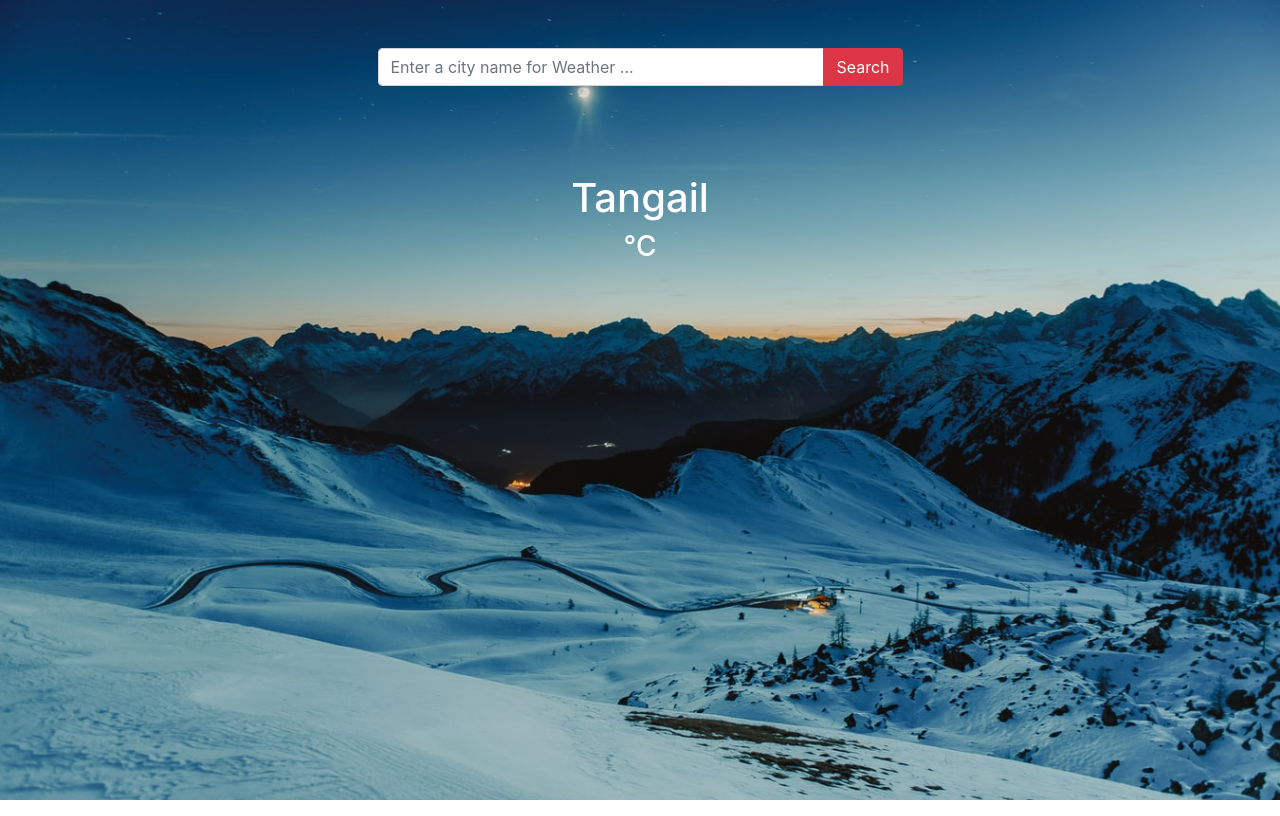
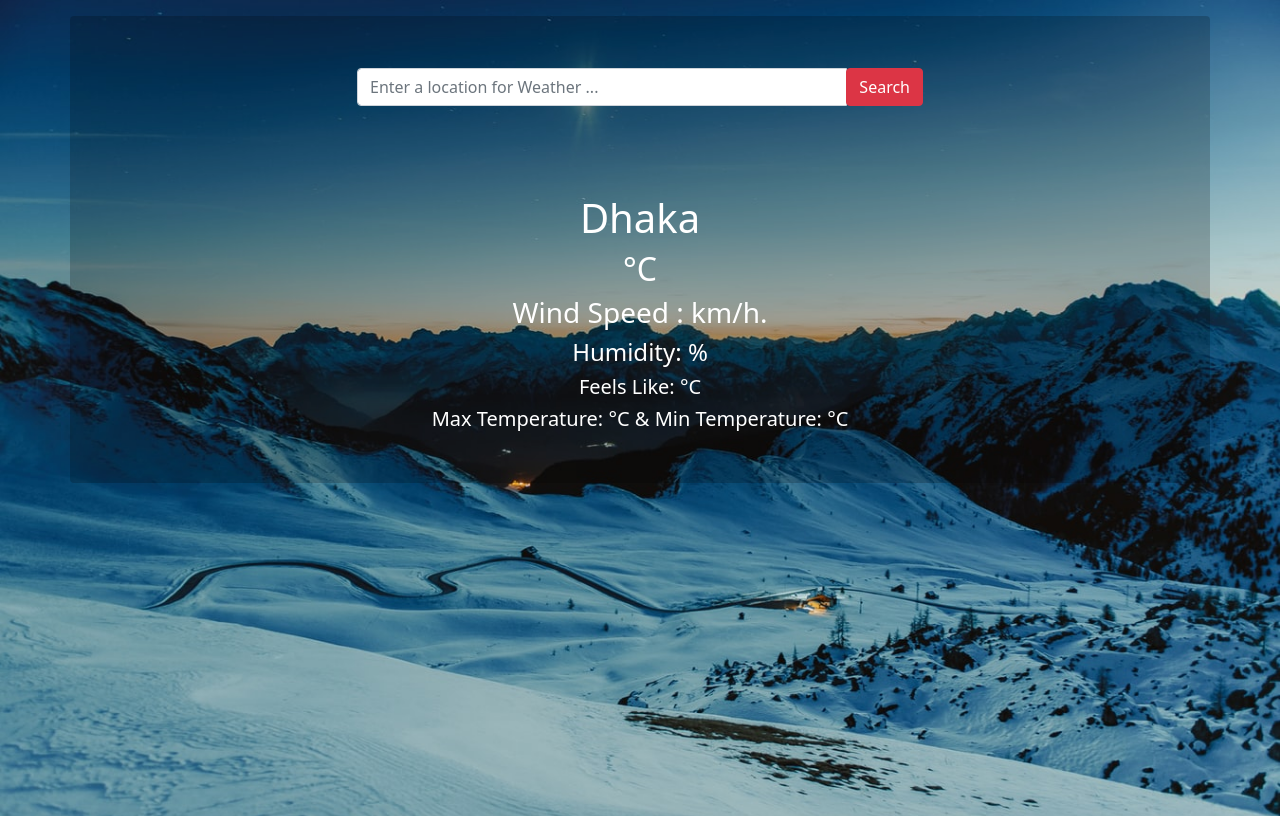
Before and after one commit to 0nahid/weather-app, a plain HTML site: page index.html in a window 1280 px wide. Drawn offline with nearby package versions, Linux system fonts and the light colour scheme; no server answers.

Commit message:
site updated

```diff
--- a/app.js
+++ b/app.js
@@ -10,7 +10,6 @@ function searchWeather(city) {
     const query = city;
     const apiKey = '1a301874a116ded8ea06640d46bfd1f4';
     const unit = 'metric';
-
     const apiUrl = `https://api.openweathermap.org/data/2.5/weather?appid=${apiKey}&q=${query}&units=${unit}`;
     fetch(apiUrl)
         .then(res => res.json())
@@ -18,8 +17,13 @@ function searchWeather(city) {
             document.getElementById('tempData').innerText = data.main.temp;
             document.getElementById('lead').innerText = data.weather[0].main;
             const weatherIcon = data.weather[0].icon;
-            const imageUrl = `https://openweathermap.org/img/wn/${weatherIcon}@2x.png`
+            const imageUrl = `https://openweathermap.org/img/wn/${weatherIcon}@2x.png`;
             document.getElementById('imageUrl').src = imageUrl;
-        })
-}
+            document.getElementById('wind-speed').innerText = data.wind.speed;
+            document.getElementById('humidity').innerText = data.main.humidity;
+            document.getElementById('feels').innerText = data.main.feels_like;
+            document.getElementById('max-temp').innerText = data.main.temp_max;
+            document.getElementById('min-temp').innerText = data.main.temp_min;
+        });
+};
 searchWeather(city);
--- a/index.html
+++ b/index.html
@@ -8,21 +8,27 @@
     <meta name="viewport" content="width=device-width, initial-scale=1, shrink-to-fit=no">
 
     <!-- Bootstrap CSS -->
-    <link rel="stylesheet" href="https://stackpath.bootstrapcdn.com/bootstrap/4.3.1/css/bootstrap.min.css">
+    <link href="https://cdn.jsdelivr.net/npm/bootstrap@5.0.0-beta1/dist/css/bootstrap.min.css" rel="stylesheet"
+        integrity="sha384-giJF6kkoqNQ00vy+HMDP7azOuL0xtbfIcaT9wjKHr8RbDVddVHyTfAAsrekwKmP1" crossorigin="anonymous">
     <style>
         body {
             background: url(images/bg-image.jpg) no-repeat;
             background-size: cover;
             height: 100vh;
         }
+
+        .container {
+            background-color: rgba(0, 0, 0, 0.2);
+        }
     </style>
 </head>
 
 <body>
-    <div class="container">
+    <div class="container p-1 mt-3 rounded">
         <form class="col-md-6 m-auto py-5">
             <div class="input-group mb-3">
-                <input id="search-city-input" type="text" class="form-control" placeholder="Enter a city name for Weather ...">
+                <input id="search-city-input" type="text" class="form-control"
+                    placeholder="Enter a location for Weather ...">
                 <div class="input-group-append">
                     <button id="search-btn" type="button" class="btn btn-danger">Search</button>
                 </div>
@@ -30,12 +36,19 @@
         </form>
         <div class="weather-status text-white text-center">
             <img id="imageUrl" src="" alt="">
-            <h1 id="searchCity">Tangail</h1>
-            <h3><span id="tempData"></span>&deg;C</h3>
+            <h1 id="searchCity">Dhaka</h1>
+            <h2><span id="tempData"></span>&deg;C</h2>
             <h1 id="lead" class="lead"></h1>
+            <h3>Wind Speed : <span id="wind-speed"></span> km/h. </h3>
+            <h4>Humidity: <span id="humidity"></span> %</h4>
+            <h5>Feels Like: <span id="feels"></span>&deg;C </h5>
+            <h5 class="mb-5">Max Temperature: <span id="max-temp"></span>&deg;C & Min Temperature: <span
+                    id="min-temp"></span>&deg;C
+            </h5>
         </div>
     </div>
     <!-- Script -->
+
     <script src="app.js"></script>
 </body>
 
```
